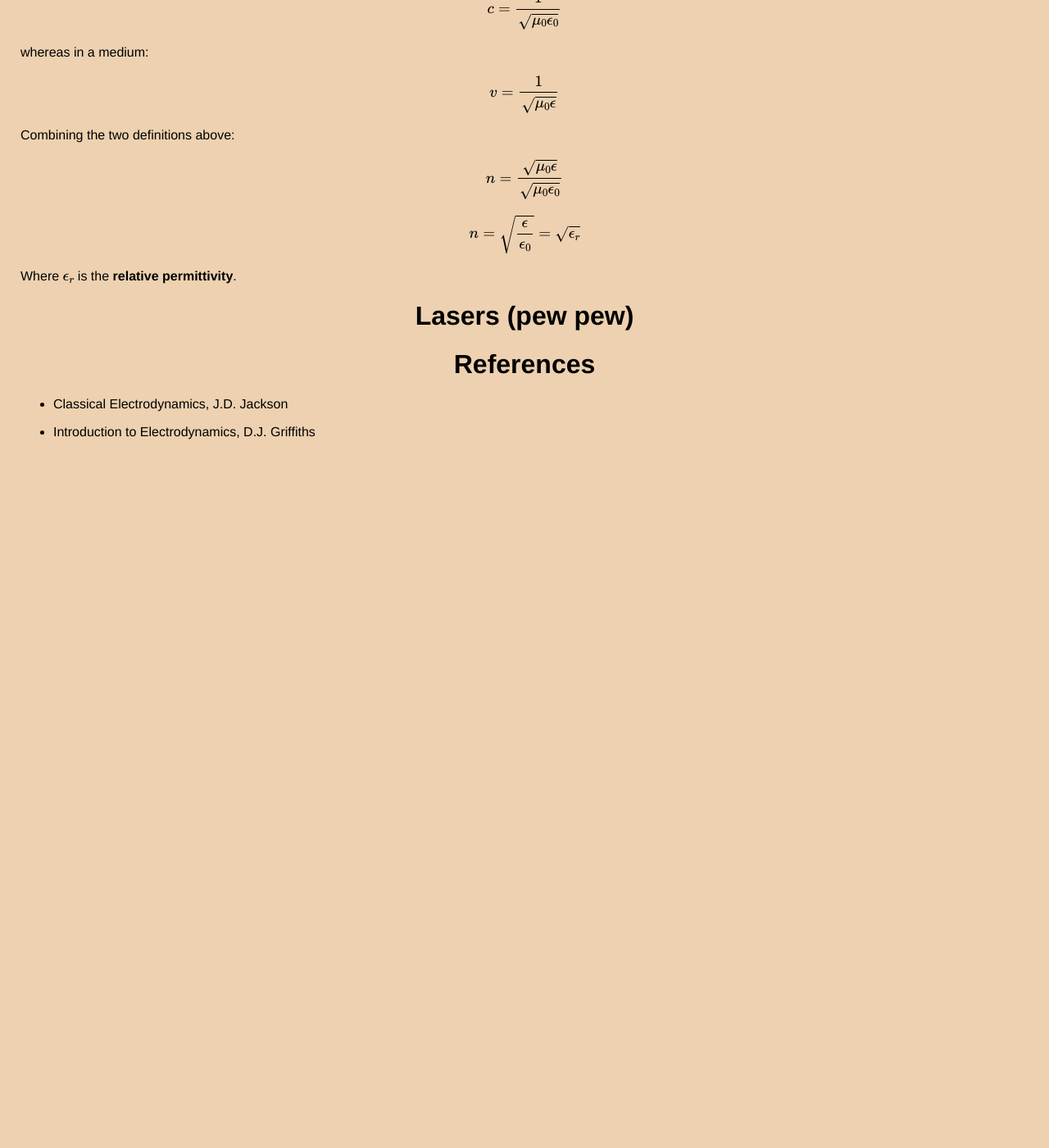
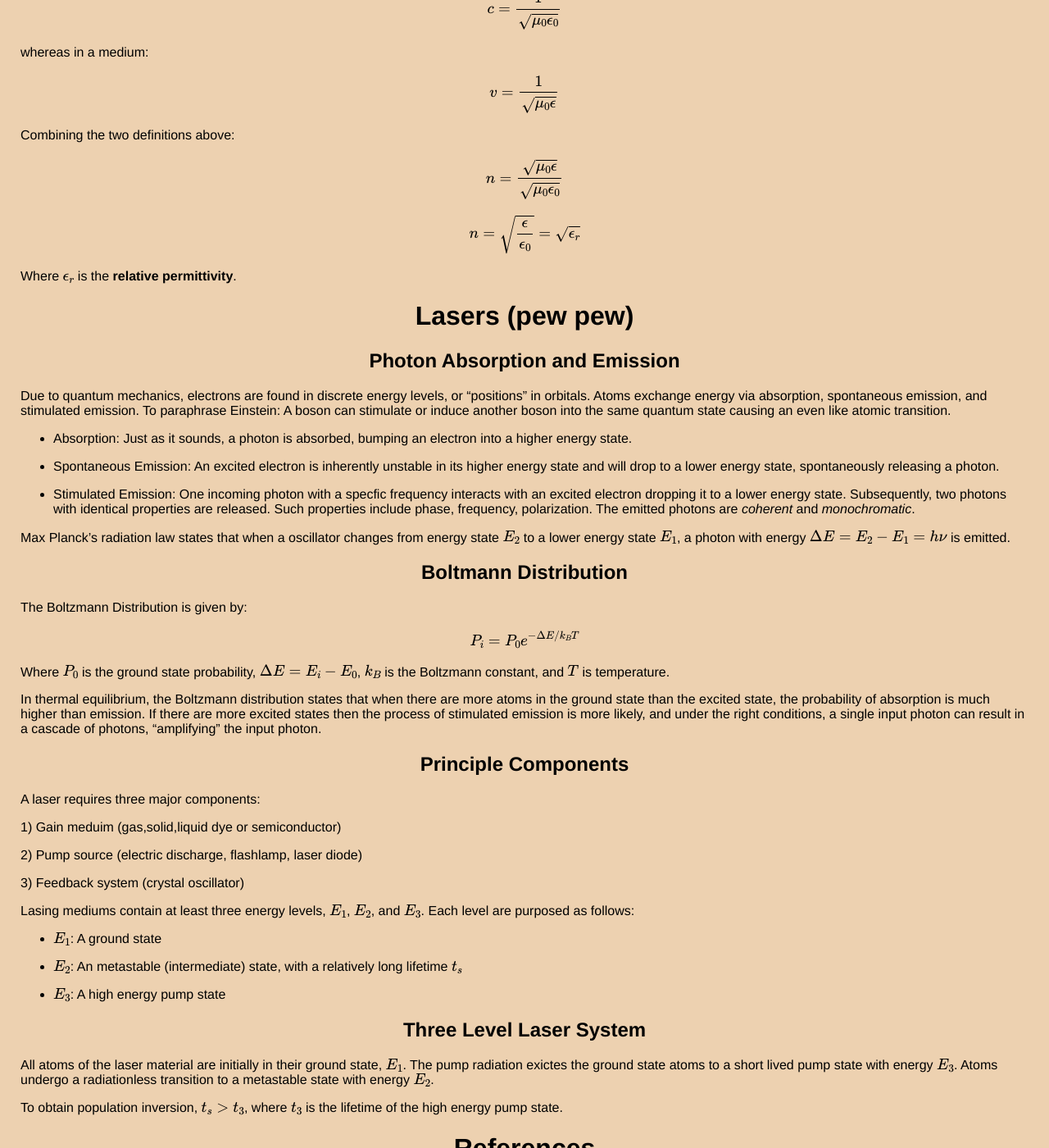
Before and after one commit to thaihangchung7/thaihangchung7.github.io, a Jekyll site: the page built from _notes/em.md, in a window 1280 px wide and 1400 px high, scrolled down 2398 px. Shown: the whole window at 82% size. Built offline with Jekyll 4.4.1, drawn with Linux system fonts in a browser that asks for light colours; formulas are drawn with MathJax 3; before the commit the page ends 2959 px from its top, so only the background shows below that; some of the changed text lies outside the part shown.

Commit message:
Adding notes on lasers

```diff
--- a/_notes/em.md
+++ b/_notes/em.md
@@ -116,10 +116,51 @@ Where $$ \epsilon_{r} $$ is the **relative permittivity**.
 
 # Lasers (pew pew)
 
+## Photon Absorption and Emission
+Due to quantum mechanics, electrons are found in discrete energy levels, or "positions" in orbitals. Atoms exchange energy via absorption, spontaneous emission, and stimulated emission. To paraphrase Einstein: A boson can stimulate or induce another boson into the same quantum state causing an even like atomic transition.
+
++ Absorption: Just as it sounds, a photon is absorbed, bumping an electron into a higher energy state.
+
++ Spontaneous Emission: An excited electron is inherently unstable in its higher energy state and will drop to a lower energy state, spontaneously releasing a photon.
+
++ Stimulated Emission: One incoming photon with a specfic frequency interacts with an excited electron dropping it to a lower energy state. Subsequently, two photons with identical properties are released. Such properties include phase, frequency, polarization. The emitted photons are _coherent_ and _monochromatic_.
+
+Max Planck's radiation law states that when a oscillator changes from energy state $$ E_{2} $$ to a lower energy state $$ E_{1} $$, a photon with energy $$ \Delta E = E_{2} - E_{1} = h \nu $$ is emitted.
+
+## Boltmann Distribution
+
+The Boltzmann Distribution is given by:
+
+$$ P_{i} = P_{0} e^{- \Delta E / k_{B} T } $$
 
 
+Where $$ P_{0} $$ is the ground state probability, $$ \Delta E = E_{i} - E_{0} $$, $$ k_{B} $$ is the Boltzmann constant, and $$ T $$ is temperature.
 
+In thermal equilibrium, the Boltzmann distribution states that when there are more atoms in the ground state than the excited state, the probability of absorption is much higher than emission. If there are more excited states then the process of stimulated emission is more likely, and under the right conditions, a single input photon can result in a cascade of photons, "amplifying" the input photon.
 
+## Principle Components
+
+A laser requires three major components:
+
+1) Gain meduim (gas,solid,liquid dye or semiconductor)
+
+2) Pump source (electric discharge, flashlamp, laser diode)
+
+3) Feedback system (crystal oscillator)
+
+Lasing mediums contain at least three energy levels, $$ E_{1} $$, $$ E_{2} $$, and $$ E_{3} $$. Each level are purposed as follows:
+
++ $$ E_{1} $$: A ground state
+
++ $$ E_{2} $$: An metastable (intermediate) state, with a relatively long lifetime $$t_{s}$$
+
++ $$ E_{3} $$: A high energy pump state
+
+## Three Level Laser System
+
+All atoms of the laser material are initially in their ground state, $$ E_{1} $$. The pump radiation exictes the ground state atoms to a short lived pump state with energy $$ E_{3} $$. Atoms undergo a radiationless transition to a metastable state with energy $$ E_{2} $$.
+
+To obtain population inversion, $$ t_{s} > t_{3} $$, where $$ t_{3} $$ is the lifetime of the high energy pump state.
 
 
 
```
Also changed, not shown: other parts of _notes/em.md (+1 -1 lines).
